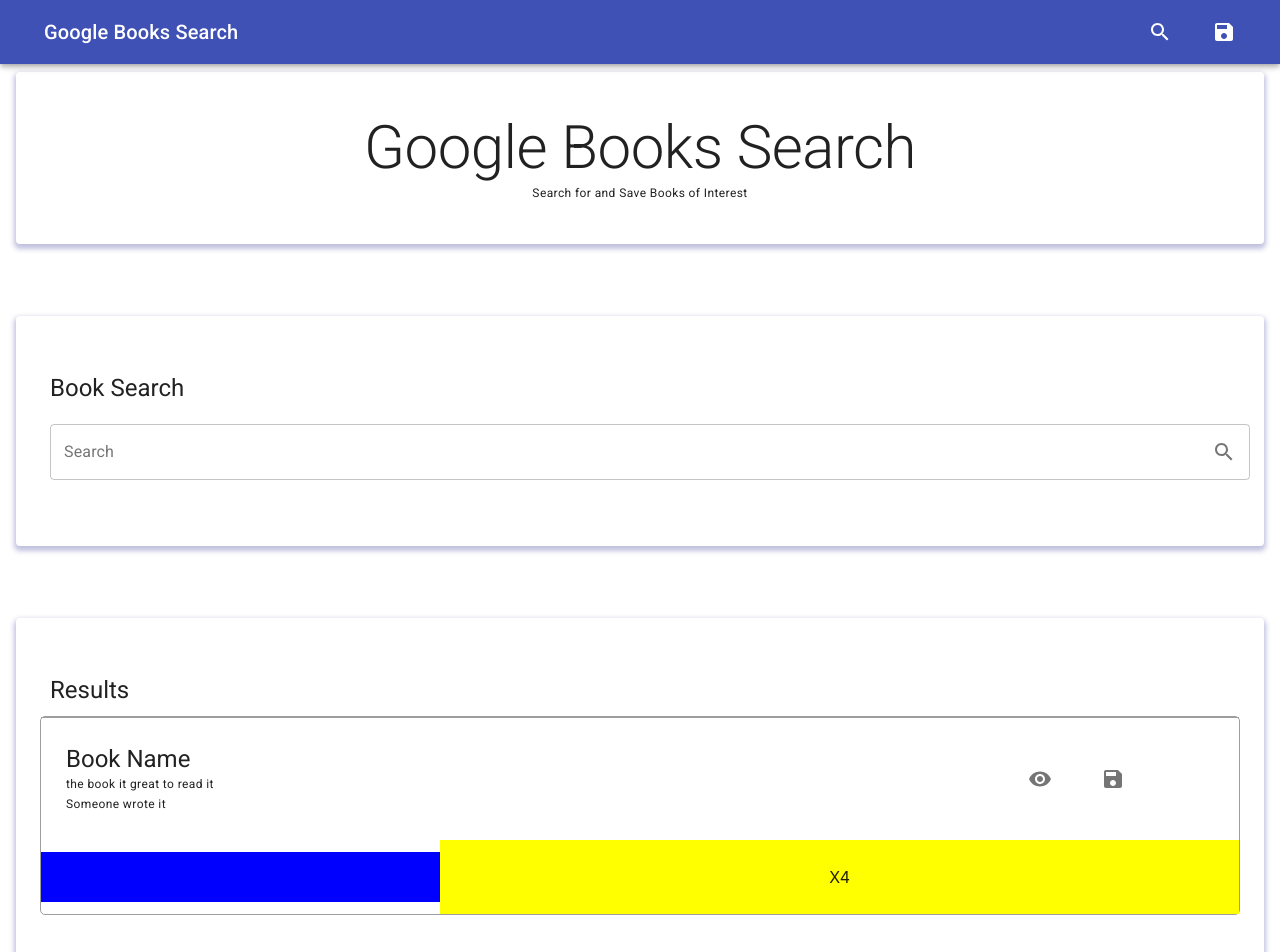
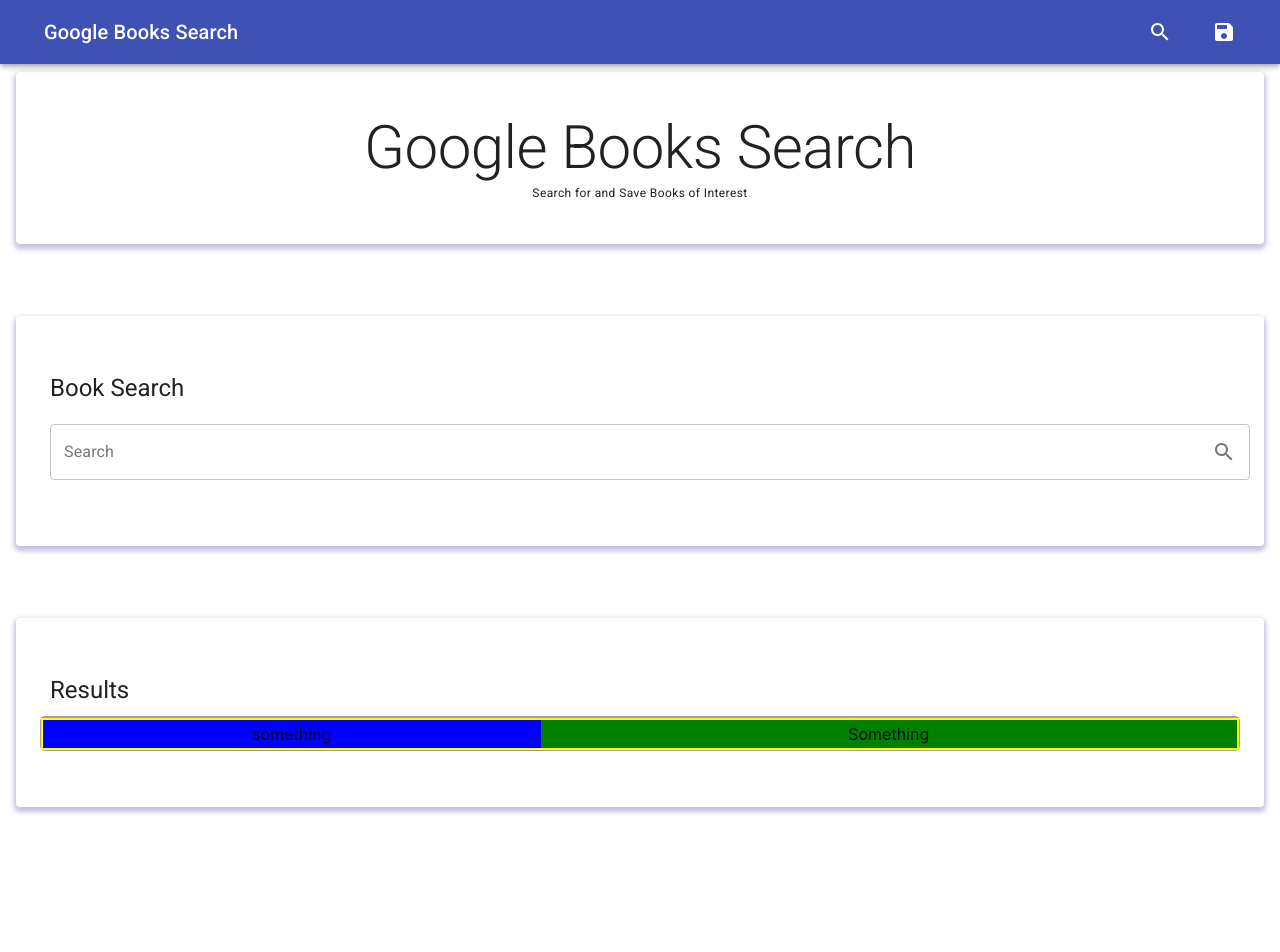
Before and after one commit to adliano/GoogleBooksSearch, a React (Create React App) app in the folder client/: page / in a window 1280 px wide. Shown: the top 952 px of the page. After the commit the page ends 879 px from the top, so only its background shows below. Built offline with nearby package versions, Linux system fonts and the light colour scheme; a web font is replaced by a local one.

Commit message:
layot fixed need to add image

```diff
--- a/client/src/components/Book/index.js
+++ b/client/src/components/Book/index.js
@@ -1,18 +1,22 @@
 import React from 'react'
 import { H2, H5, P } from '../headers'
 
-import Box from '@material-ui/core/Box'
-import IconButton from '@material-ui/core/IconButton'
-import Visibility from '@material-ui/icons/Visibility'
-import Save from '@material-ui/icons/Save'
-import InputAdornment from '@material-ui/core/InputAdornment'
-import Grid from '@material-ui/core/Grid'
-import CardMedia from '@material-ui/core/CardMedia'
-import Card from '@material-ui/core/Card'
+import {
+  Box,
+  IconButton,
+  InputAdornment,
+  Grid,
+  Card,
+  CardMedia,
+  Paper,
+} from '@material-ui/core/'
+
+import {
+  Visibility,
+  Save,
+ } from '@material-ui/icons/'
 
 import { makeStyles } from '@material-ui/core/styles'
-
-import Paper from '@material-ui/core/Paper'
 
 const useStyles = makeStyles(theme => ({
   root: {
@@ -39,73 +43,37 @@
   return (
     <div>
       <Box borderTop={1} borderColor='grey.500'>
-        {/* <Grid container direction='row' justify='center' alignItems='center'> */}
-        {/* *********** Top Row *********** */}
-        <Grid container direction='row' justify='center' alignItems='center'>
-          {/* Grid with the Book info */}
+        <Grid container direction='row' justify='center' alignItems='center'
+        style={{
+          backgroundColor: 'yellow',
+          textAlign: 'center',
+          padding: '2px'
+        }}
+        >
+        {/* <Grid container xs={4} direction='column' justify='center' alignItems='center'> */}
           <Grid
             item
-            xs={3}
-            style={{
-              // backgroundColor: 'green',
-              // color: 'white',
-              padding: '25px'
-            }}
-          >
-            <H5>Book Name</H5>
-            <P>the book it great to read it</P>
-            <P>Someone wrote it</P>
-          </Grid>
-          {/*  Empty grid to use as spacer */}
-          <Grid item xs={6} />
-          {/* Grid with the buttons */}
-          <Grid
-            item
-            xs={3}
-            style={{
-              //   backgroundColor: 'blue',
-              //   color: 'white',
-              textAlign: 'center',
-              padding: '25px'
-            }}
-          >
-            <IconButton style={{ marginRight: '25px' }}>
-              <Visibility />
-            </IconButton>
-            <IconButton style={{ marginRight: '25px' }}>
-              <Save />
-            </IconButton>
-          </Grid>
-        </Grid>
-        {/* *********** Top Row *********** */}
-        <Grid container direction='row' justify='center' alignItems='center'>
-          <Grid
-            item
-            xs={4}
+            xs={5}
             style={{
               backgroundColor: 'blue',
               textAlign: 'center',
-              padding: '25px'
+              padding: '2px'
             }}
-          >
-            <Card>
-              <CardMedia
-                image='https://via.placeholder.com/350x350'
-                title='Contemplative Reptile'
-              />
-            </Card>
+            >
+              something
           </Grid>
           <Grid
             item
-            xs={8}
+            xs={7}
             style={{
-              backgroundColor: 'yellow',
+              backgroundColor: 'green',
               textAlign: 'center',
-              padding: '25px'
+              padding: '2px'
             }}
-          >
-            X4
+            >
+            Something
           </Grid>
+            {/* </Grid> */}
         </Grid>
       </Box>
     </div>
@@ -113,3 +81,10 @@
 }
 
 export default Book
+
+// {/* <Card>
+//   <CardMedia
+//     image='https://via.placeholder.com/350x350'
+//     title='Contemplative Reptile'
+//     />
+// </Card> */}
```
